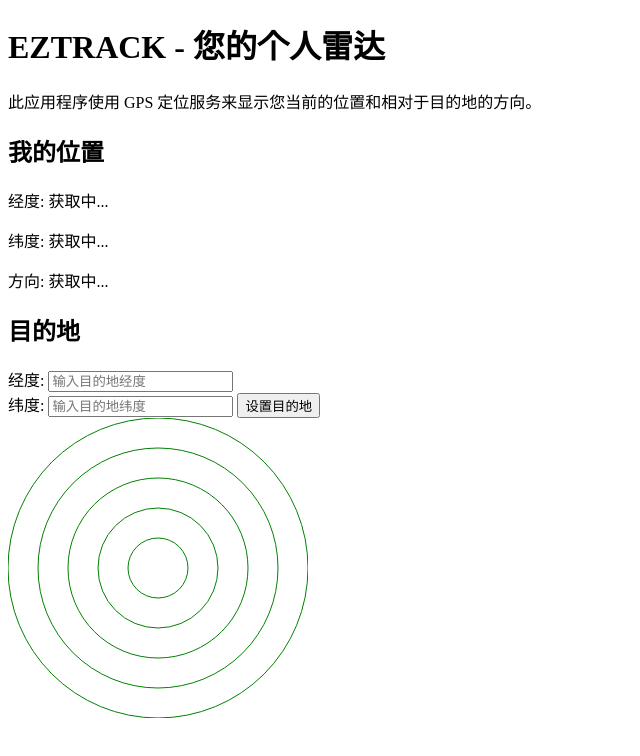
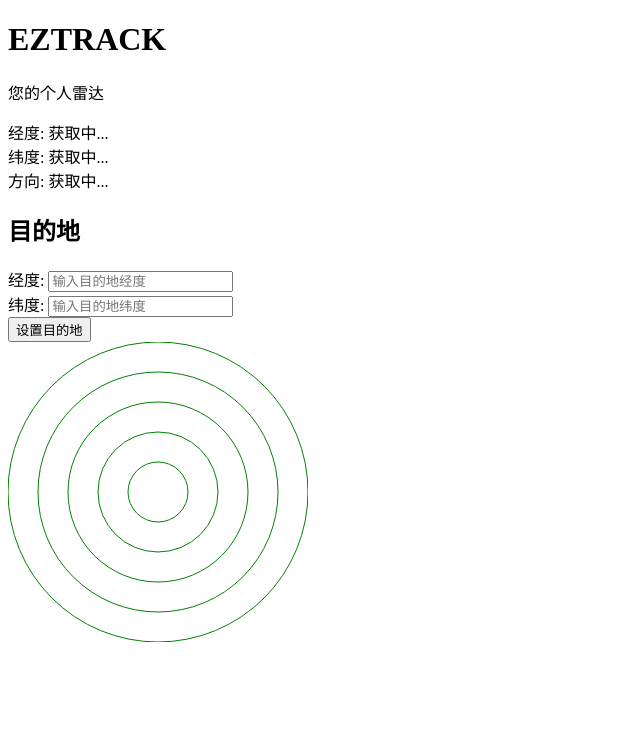
Before and after one commit to Yinfan121/EZTRACK, a plain HTML site: page index.html in a window 1280 px wide. Shown: the whole page, without its empty margins (0-640 px from the left). Drawn offline with Linux system fonts and the light colour scheme.

Commit message:
Update index.html

```diff
--- a/index.html
+++ b/index.html
@@ -6,23 +6,36 @@
 </head>
 <body>
     <div class="container">
-        <h1>EZTRACK - 您的个人雷达</h1>
-        <p>此应用程序使用 GPS 定位服务来显示您当前的位置和相对于目的地的方向。</p>
+        <div class="header">
+            <h1>EZTRACK</h1>
+            <p>您的个人雷达</p>
+        </div>
 
         <div class="info">
-            <h2>我的位置</h2>
-            <p>经度: <span id="longitude">获取中...</span></p>
-            <p>纬度: <span id="latitude">获取中...</span></p>
-            <p>方向: <span id="heading">获取中...</span></p>
+            <div class="info-item">
+                <label>经度:</label>
+                <span id="longitude">获取中...</span>
+            </div>
+            <div class="info-item">
+                <label>纬度:</label>
+                <span id="latitude">获取中...</span>
+            </div>
+            <div class="info-item">
+                <label>方向:</label>
+                <span id="heading">获取中...</span>
+            </div>
         </div>
 
         <div class="destination">
             <h2>目的地</h2>
-            <label for="dest-longitude">经度:</label>
-            <input type="number" id="dest-longitude" placeholder="输入目的地经度">
-            <br>
-            <label for="dest-latitude">纬度:</label>
-            <input type="number" id="dest-latitude" placeholder="输入目的地纬度">
+            <div class="input-group">
+                <label for="dest-longitude">经度:</label>
+                <input type="number" id="dest-longitude" placeholder="输入目的地经度">
+            </div>
+            <div class="input-group">
+                <label for="dest-latitude">纬度:</label>
+                <input type="number" id="dest-latitude" placeholder="输入目的地纬度">
+            </div>
             <button id="set-destination">设置目的地</button>
         </div>
 
@@ -30,10 +43,12 @@
             <canvas id="radar" width="300" height="300"></canvas>
             <div class="center-dot"></div>
             <div class="compass">
+                <div class="compass-ticks"></div>
                 <div class="compass-line"></div>
                 <div class="compass-text">北</div>
                 <div class="dest-marker"></div>
             </div>
+            <div class="radar-scan"></div>
         </div>
     </div>
 
```
